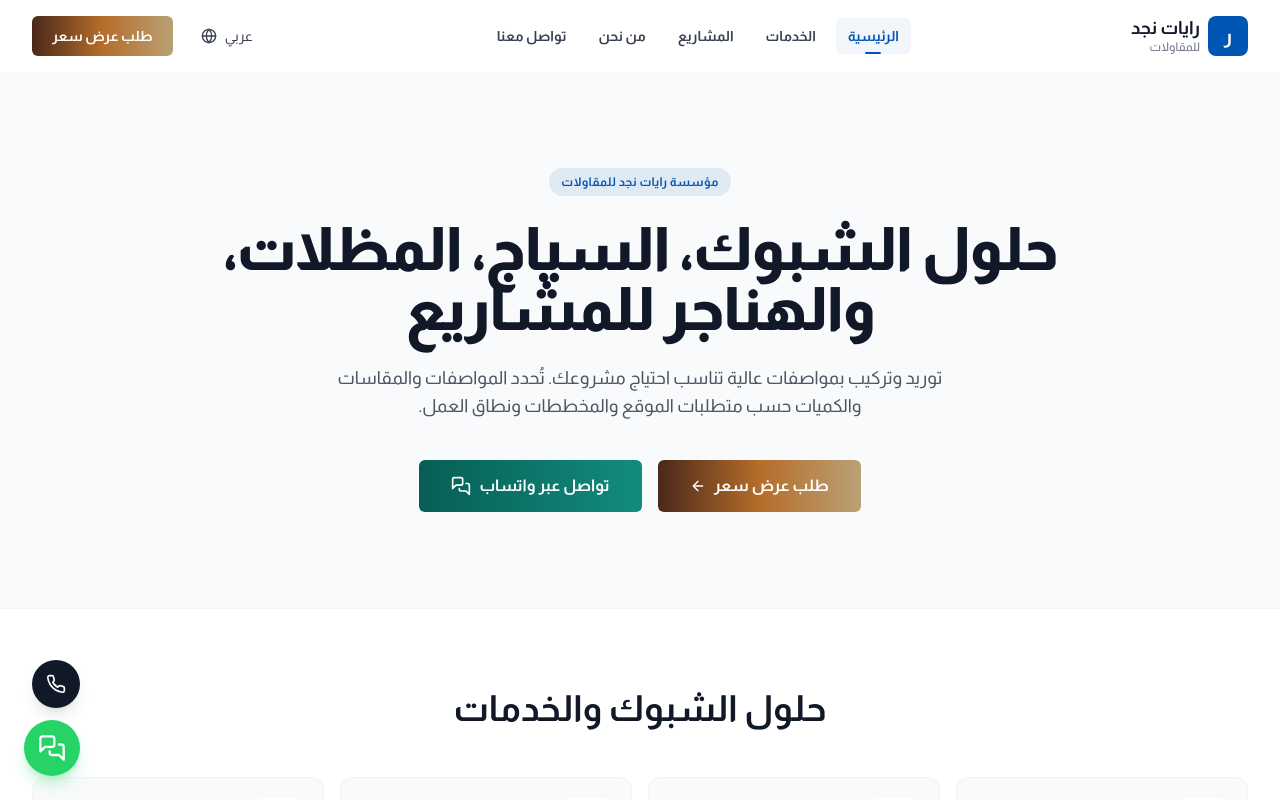
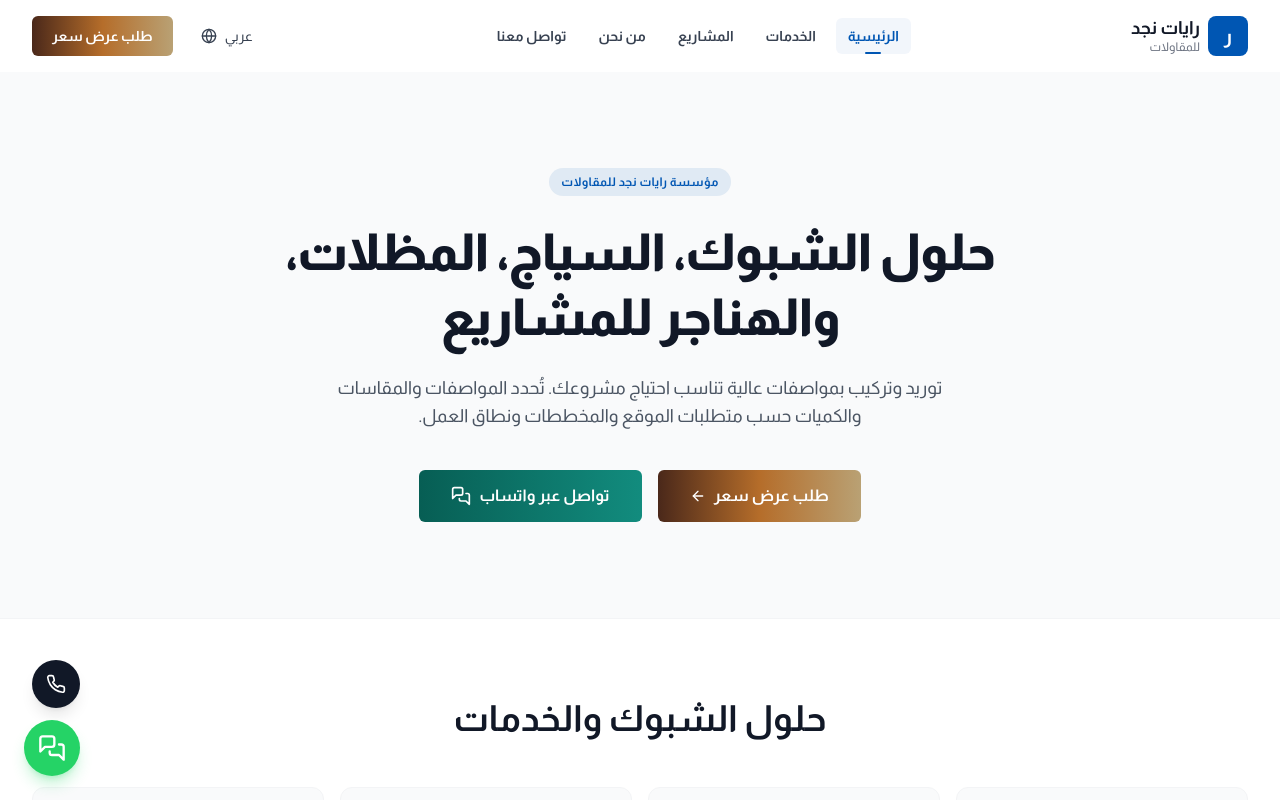
Before and after one commit to smoofikra-ops/shobok-rayatnajd, a Next.js app: page /about in a window 1280 px wide. Shown: the top 800 px of the page. Built offline with nearby package versions, Linux system fonts and the light colour scheme.

Commit message:
font size hero

```diff
--- a/app/[locale]/page.tsx
+++ b/app/[locale]/page.tsx
@@ -29,7 +29,7 @@ export default function HomePage({ params: { locale } }: { params: { locale: str
           <span className="inline-block py-1.5 px-3 rounded-full bg-primary/10 text-primary text-xs font-bold mb-6 tracking-wide uppercase">
             {dict.hero.subtitle}
           </span>
-          <h1 className="text-3xl md:text-5xl lg:text-6xl font-extrabold text-gray-900 mb-6 leading-[1.3] md:leading-[1.2] max-w-4xl tracking-tight">
+          <h1 className="text-[51px] leading-[65px] font-extrabold text-gray-900 mb-6 max-w-4xl tracking-tight">
             {dict.hero.title}
           </h1>
           <p className="text-base md:text-lg text-gray-600 mb-10 max-w-2xl mx-auto leading-relaxed">
```
